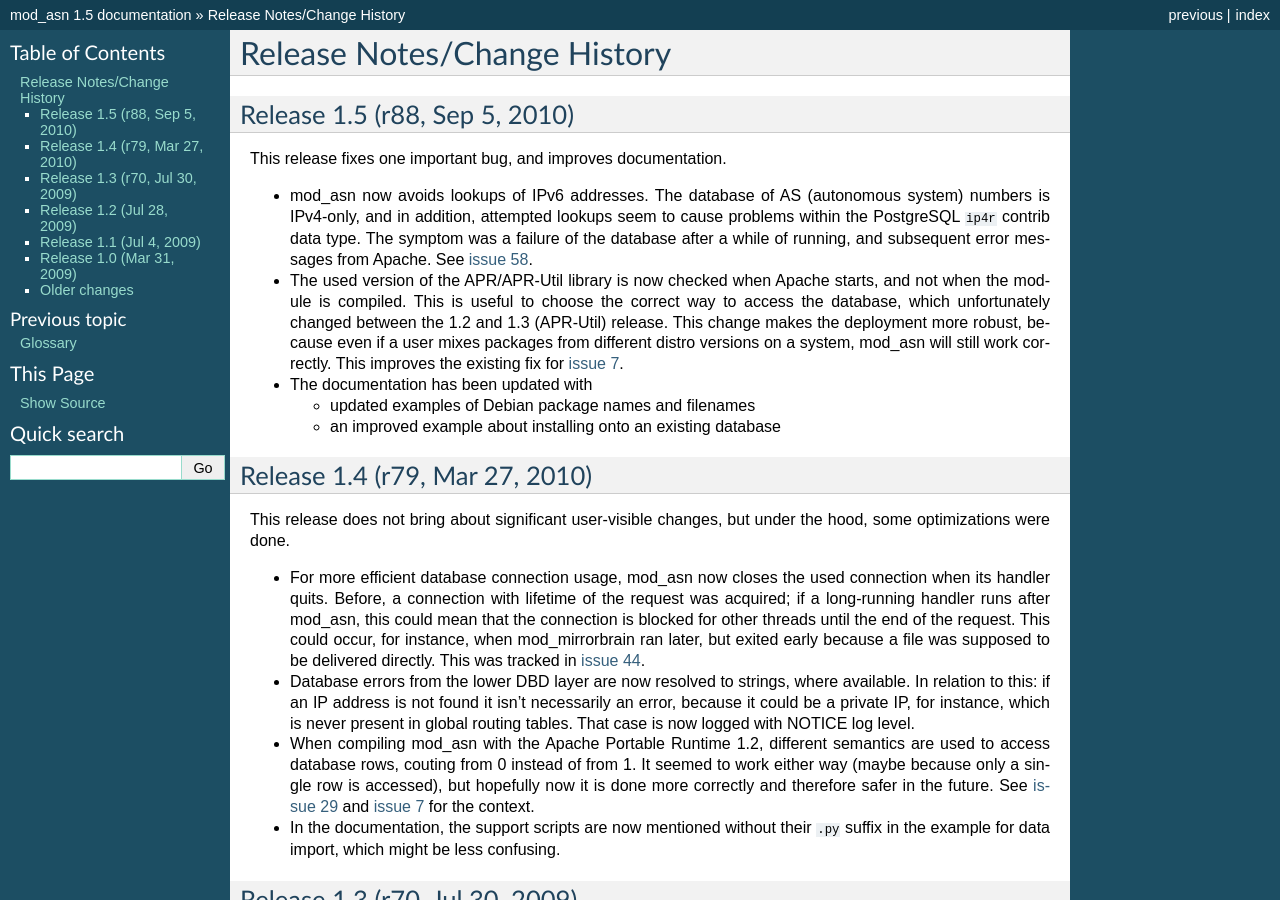
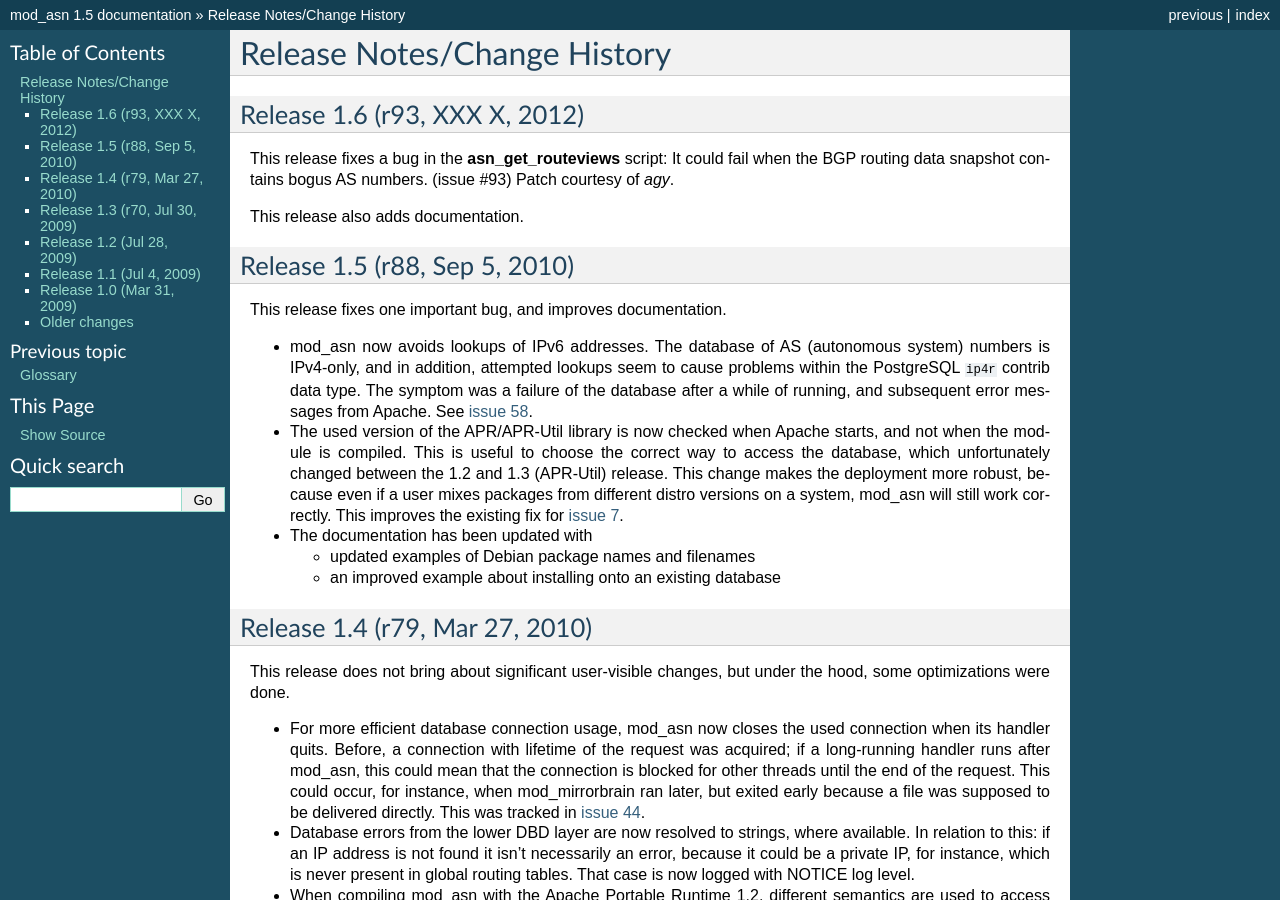
Before and after one commit to poeml/mod_asn, a Sphinx documentation site: the page built from docs/changes.rst, in a window 1280 px wide and 900 px high. Built offline with Sphinx 7.4.7, drawn with Linux system fonts in a browser that asks for light colours.

Commit message:
update release notes

```diff
--- a/docs/changes.rst
+++ b/docs/changes.rst
@@ -1,6 +1,18 @@
 
 Release Notes/Change History
 ============================
+
+Release 1.6 (r93, XXX X, 2012)
+------------------------------
+
+This release fixes a bug in the :program:`asn_get_routeviews` script: It could
+fail when the BGP routing data snapshot contains bogus AS numbers. (issue #93)
+Patch courtesy of *agy*.
+
+This release also adds documentation.
+
+.. _`issue 93`: http://mirrorbrain.org/issues/issue93
+
 
 Release 1.5 (r88, Sep 5, 2010)
 ------------------------------
```
